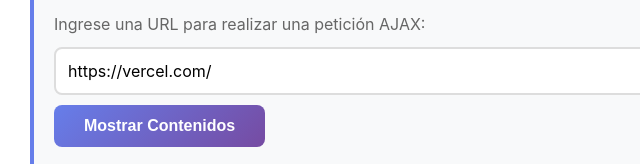
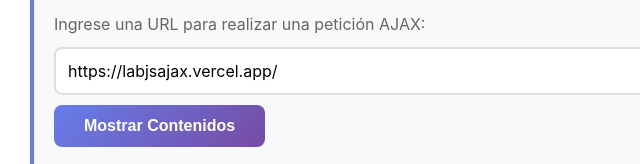
Before and after one commit to anfecome/LabJSAJAX, a plain HTML site: page index.html in a window 1280 px wide. Shown: the part 1777-1941 px from the top of the page, 0-640 px from the left. Drawn offline with Linux system fonts and the light colour scheme.

Commit message:
Update AJAX URL in index.html

```diff
--- a/index.html
+++ b/index.html
@@ -556,7 +556,7 @@
 
       window.onload = function () {
         document.getElementById("urlAjax").value =
-          "https://vercel.com/";
+          "https://labjsajax.vercel.app/";
       };
 
       function realizarPeticionAjax() {
```
